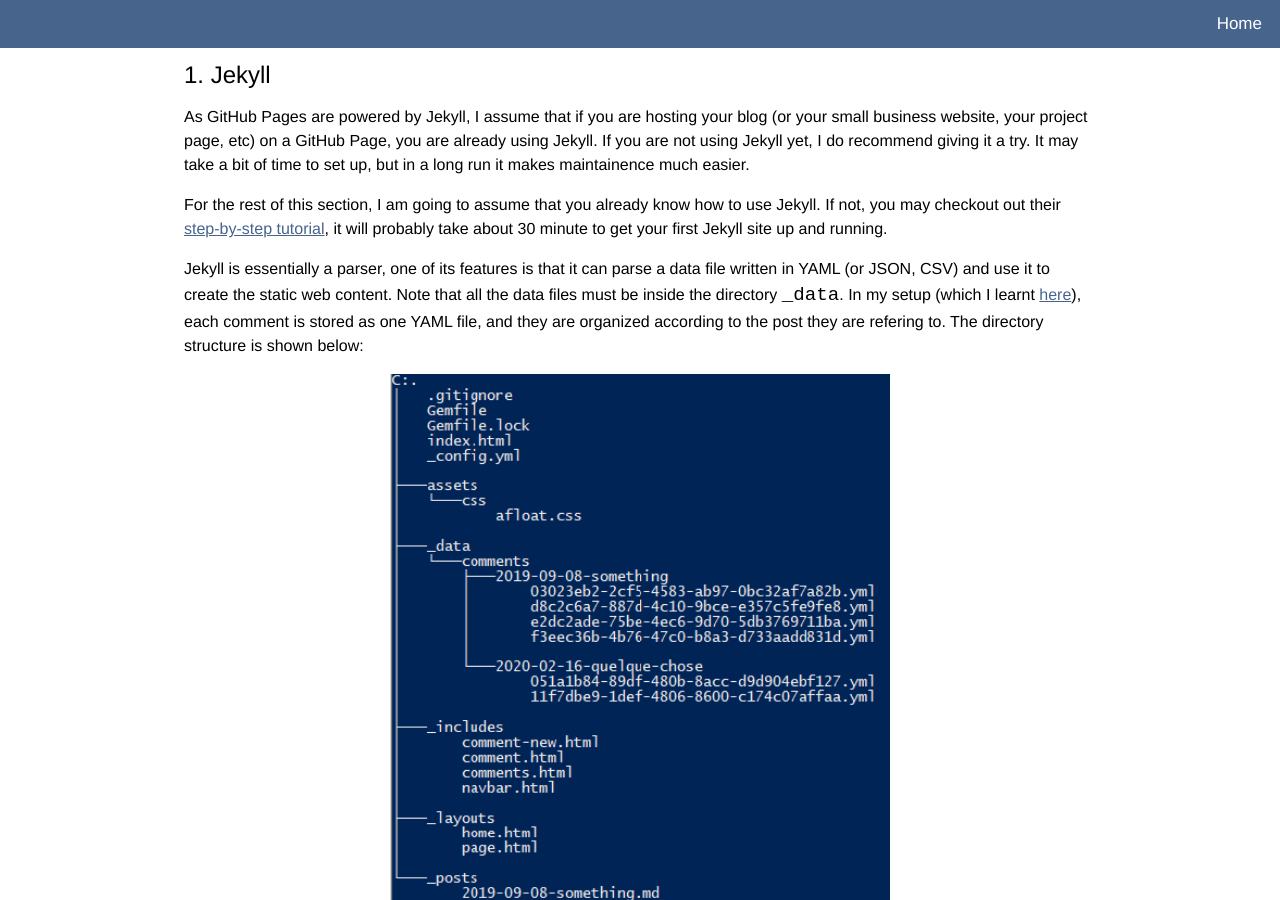
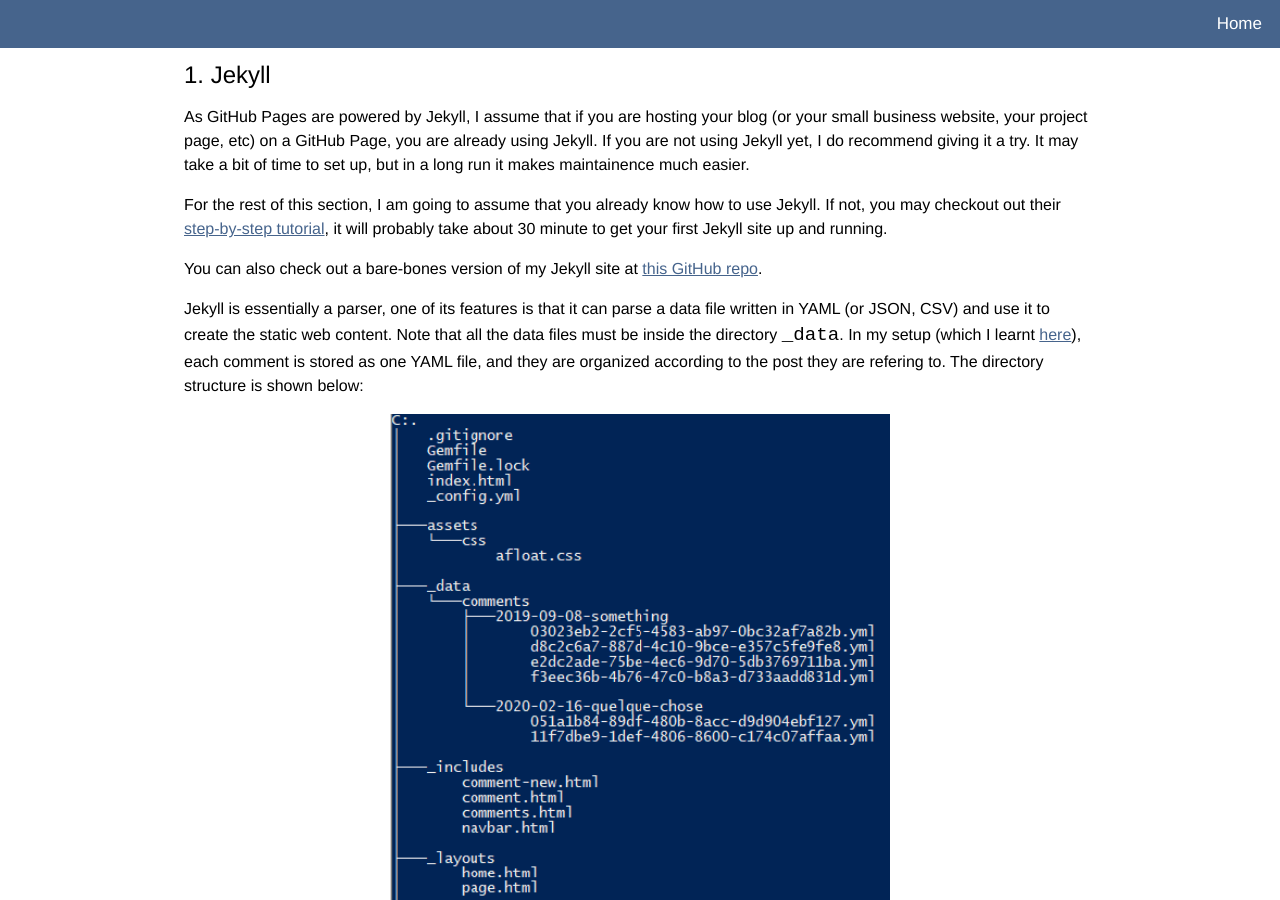
Before and after one commit to takmanman/takmanman.github.io, a Jekyll site: the page built from _posts/2020-04-22-github-page-aws-lambda.md, in a window 1280 px wide and 900 px high, scrolled down 1288 px. Built offline with Jekyll 4.4.1, drawn with Linux system fonts in a browser that asks for light colours.

Commit message:
Update 2020-04-22-github-page-aws-lambda.md

```diff
--- a/_posts/2020-04-22-github-page-aws-lambda.md
+++ b/_posts/2020-04-22-github-page-aws-lambda.md
@@ -49,7 +49,10 @@ or create your own HTML documents instead of using a static stie generator like
 As GitHub Pages are powered by Jekyll, I assume that if you are hosting your blog (or your small business website, your project page, etc) on a GitHub Page, you are already using Jekyll.
 If you are not using Jekyll yet, I do recommend giving it a try. It may take a bit of time to set up, but in a long run it makes maintainence much easier.
 
-For the rest of this section, I am going to assume that you already know how to use Jekyll. If not, you may checkout out their <a href="https://jekyllrb.com/docs/step-by-step/01-setup/" target="_blank">step-by-step tutorial</a>, it will probably take about 30 minute to get your first Jekyll site up and running.
+For the rest of this section, I am going to assume that you already know how to use Jekyll.
+If not, you may checkout out their <a href="https://jekyllrb.com/docs/step-by-step/01-setup/" target="_blank">step-by-step tutorial</a>, it will probably take about 30 minute to get your first Jekyll site up and running.
+
+You can also check out a bare-bones version of my Jekyll site at <a href="https://github.com/takmanman/jekyll-with-commenting" target="_blank">this GitHub repo</a>.
 
 Jekyll is essentially a parser, one of its features is that it can parse a data file written in YAML (or JSON, CSV) and use it to create the static web content.
 Note that all the data files must be inside the directory <span style="font-size:1.2rem; font-family:monospace">_data</span>.
```
